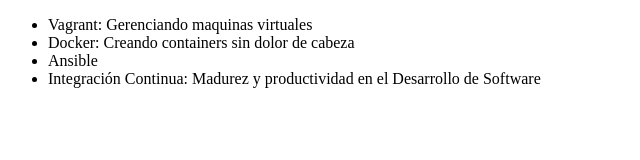
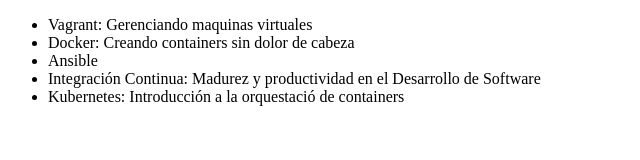
Before and after one commit to Andresgarciawa/alura-git, a plain HTML site: page index.html in a window 1280 px wide. Shown: the whole page, without its empty margins (0-640 px from the left). Drawn offline with Linux system fonts and the light colour scheme.

Commit message:
Modificando el nombre del curso de Kubernetes

```diff
--- a/index.html
+++ b/index.html
@@ -12,6 +12,7 @@
          <li> Docker: Creando containers sin dolor de cabeza </li>
          <li> Ansible </li>
          <li> Integración Continua: Madurez y productividad en el Desarrollo de Software </li>
-     </ul>
+        <li> Kubernetes: Introducción a la orquestació de containers</li>
+        </ul>
 </body>
 </html>
```
